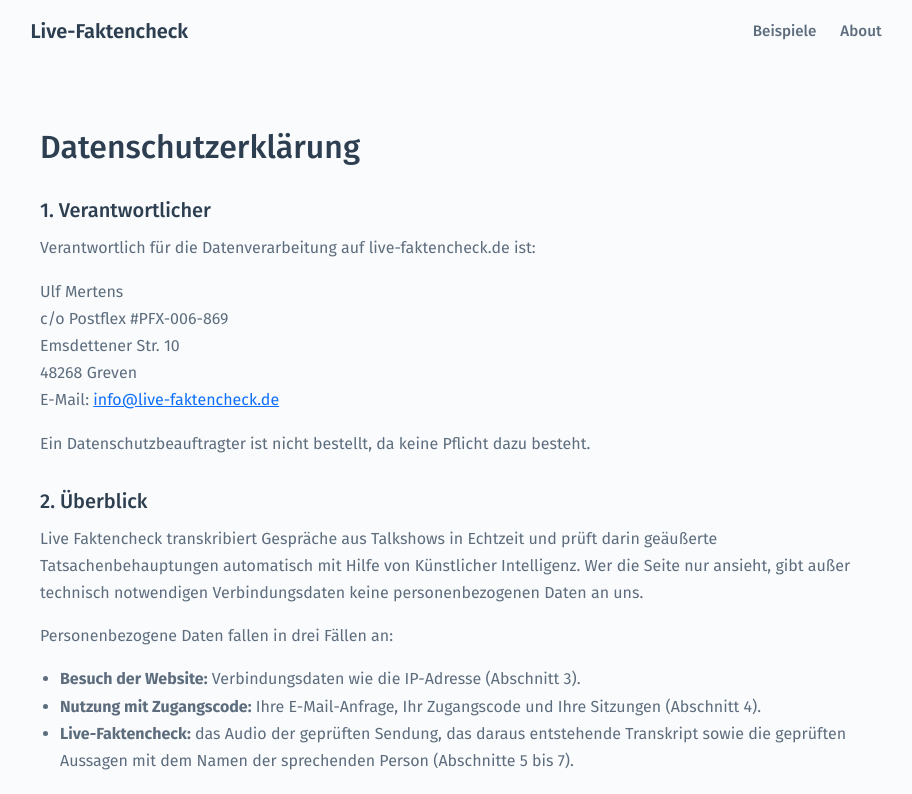
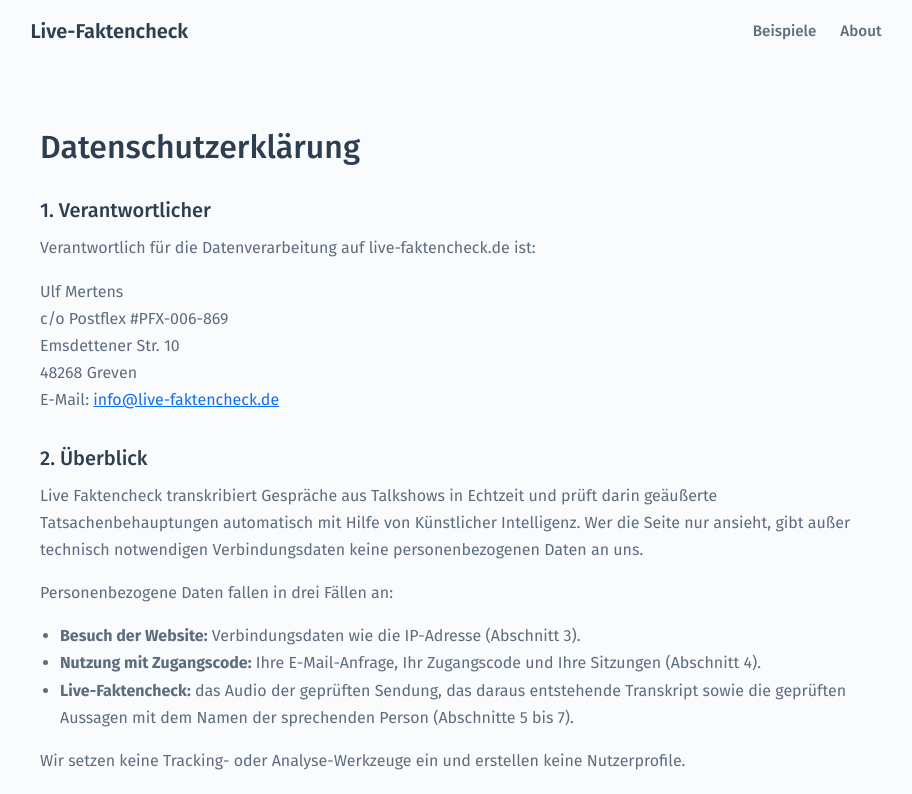
Before and after one commit to mertensu/live_faktencheck, a React (Vite) app in the folder frontend/: page /datenschutz in a window 1280 px wide. Shown: the top 794 px of the page, without its empty margins (184-1096 px from the left). Built offline with nearby package versions, Linux system fonts and the light colour scheme; no server answers.

Commit message:
Datenschutz: drop the data protection officer sentence

```diff
--- a/frontend/src/pages/DatenschutzPage.jsx
+++ b/frontend/src/pages/DatenschutzPage.jsx
@@ -48,7 +48,6 @@ export function DatenschutzPage() {
           48268 Greven<br />
           E-Mail: <a href="mailto:info@live-faktencheck.de">info@live-faktencheck.de</a>
         </p>
-        <p>Ein Datenschutzbeauftragter ist nicht bestellt, da keine Pflicht dazu besteht.</p>
 
         <h2>2. Überblick</h2>
         <p>
```
